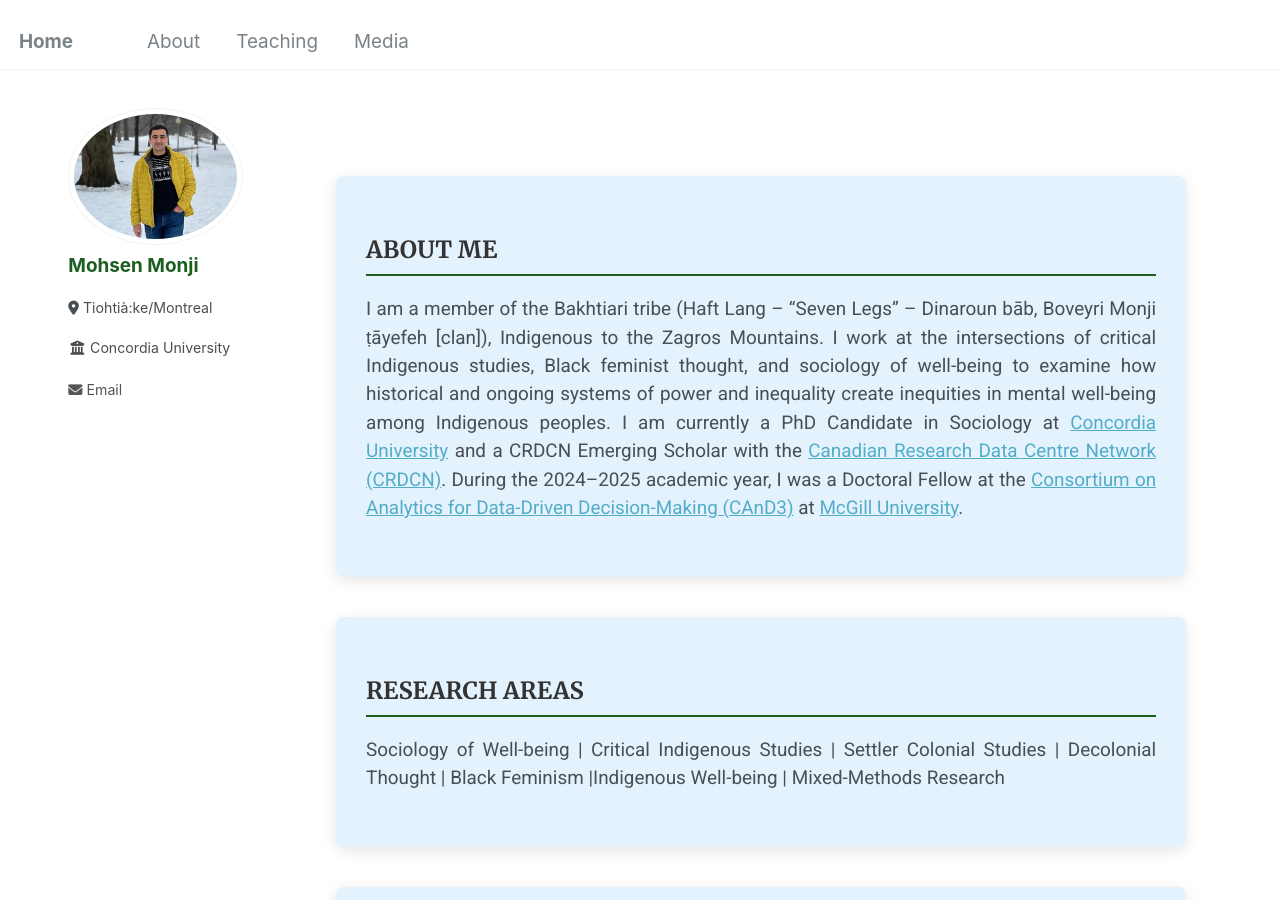
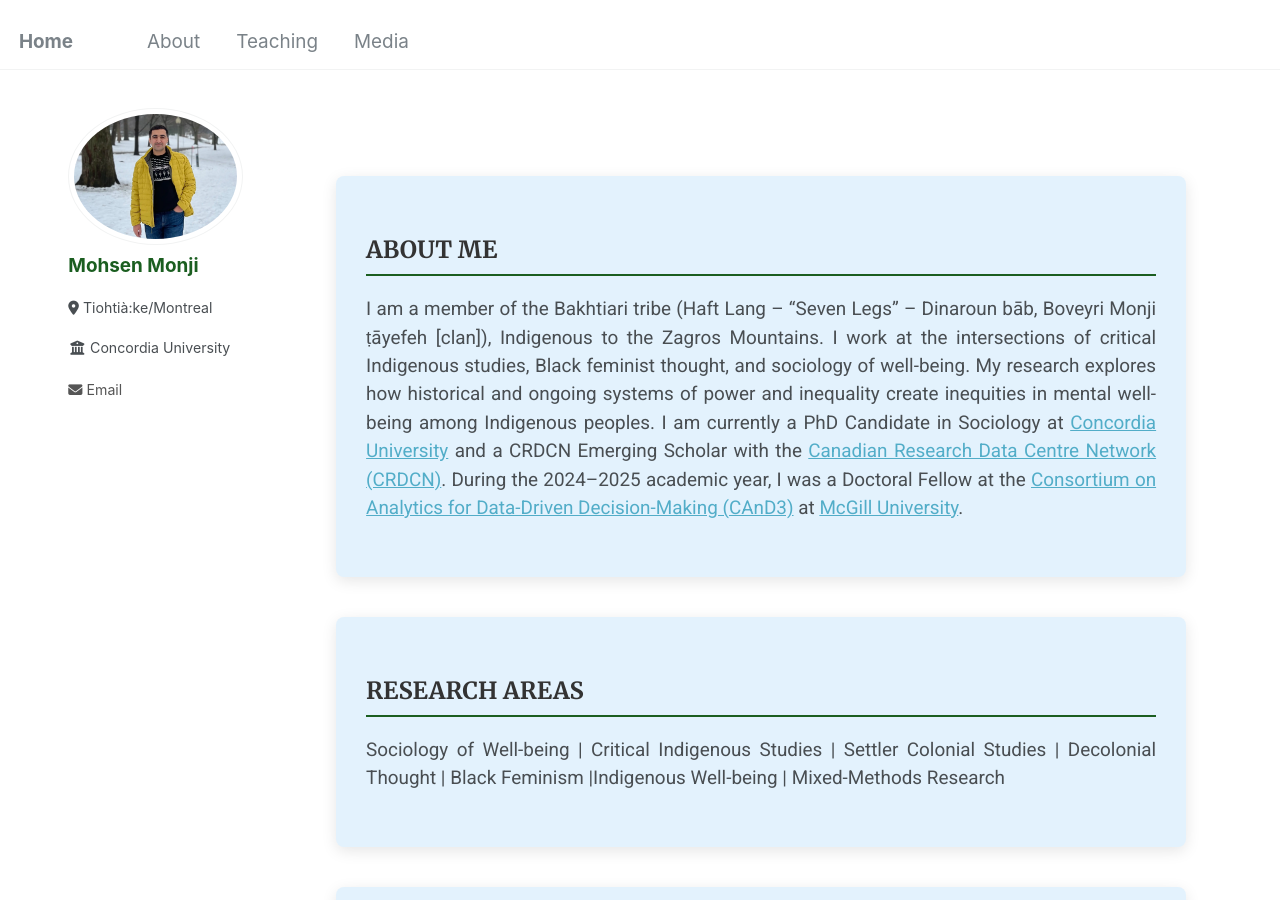
Before and after one commit to Mohsnmonji/mohsnmonji.github.io, a Jekyll site: the page built from about-me.md, in a window 1280 px wide and 900 px high. Built offline with Jekyll 4.4.1, drawn with Linux system fonts in a browser that asks for light colours.

Commit message:
Update about-me.md

```diff
--- a/about-me.md
+++ b/about-me.md
@@ -54,7 +54,7 @@ author_profile: true
 <div class="about-card">
   <h2>ABOUT ME</h2>
   <p>
-   I am a member of the Bakhtiari tribe (Haft Lang – “Seven Legs” – Dinaroun bāb, Boveyri Monji ṭāyefeh [clan]), Indigenous to the Zagros Mountains. I work at the intersections of critical Indigenous studies, Black feminist thought, and sociology of well-being to examine how historical and ongoing systems of power and inequality create inequities in mental well-being among Indigenous peoples. I am currently a PhD Candidate in Sociology at
+   I am a member of the Bakhtiari tribe (Haft Lang – “Seven Legs” – Dinaroun bāb, Boveyri Monji ṭāyefeh [clan]), Indigenous to the Zagros Mountains. I work at the intersections of critical Indigenous studies, Black feminist thought, and sociology of well-being. My research explores how historical and ongoing systems of power and inequality create inequities in mental well-being among Indigenous peoples. I am currently a PhD Candidate in Sociology at
     <a href="https://www.concordia.ca/" target="_blank">Concordia University</a> and a CRDCN Emerging Scholar with the
     <a href="https://crdcn.ca" target="_blank">Canadian Research Data Centre Network (CRDCN)</a>.
     During the 2024–2025 academic year, I was a Doctoral Fellow at the
```
